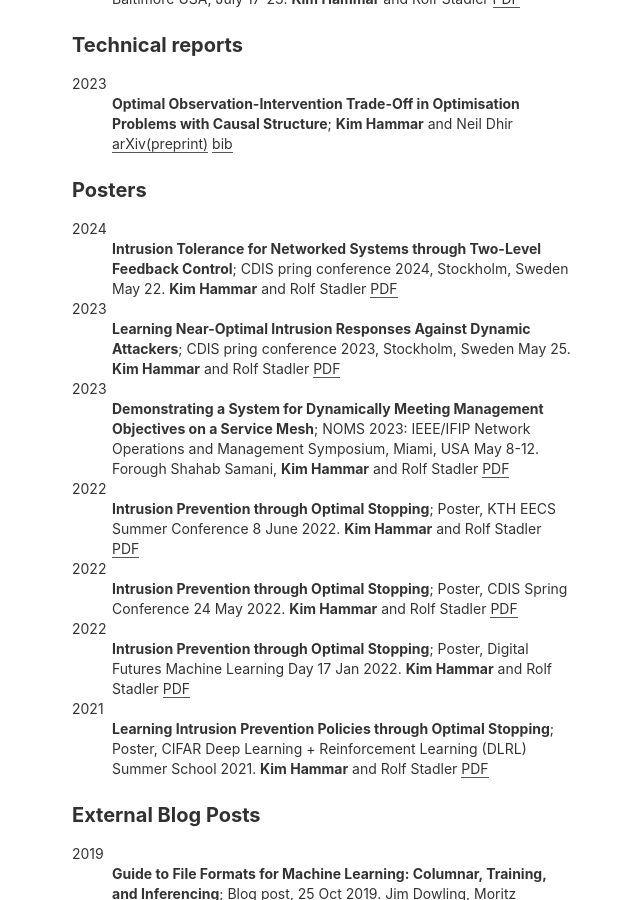
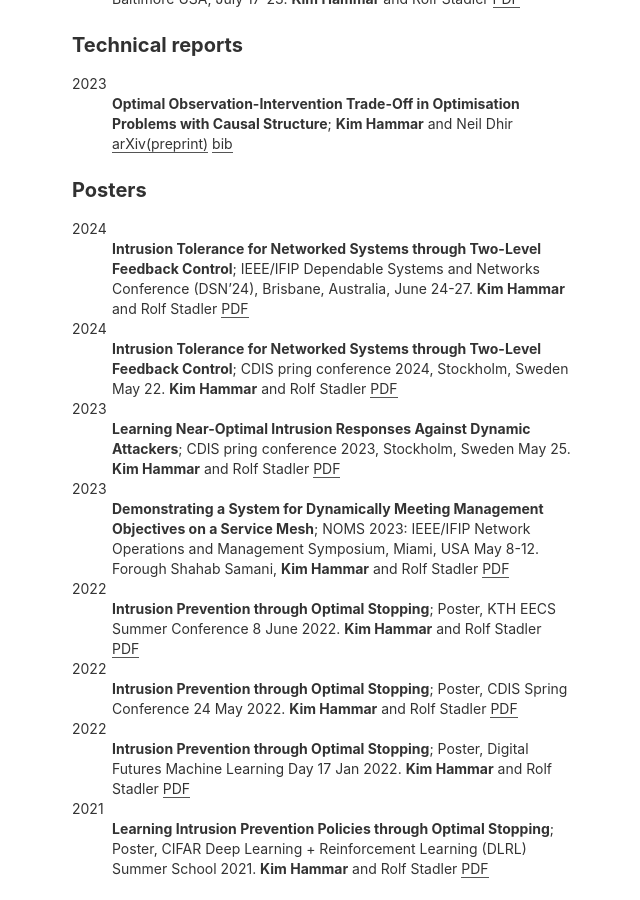
Before and after one commit to Limmen/Limmen.github.io, a Jekyll site: the page built from publications.md, in a window 1280 px wide and 900 px high, scrolled down 2979 px. Shown: the whole window, without its empty margins (318-958 px from the left). Built offline with Jekyll 4.4.1, drawn with Linux system fonts in a browser that asks for light colours.

Commit message:
add poster

```diff
--- a/publications.md
+++ b/publications.md
@@ -172,6 +172,11 @@ Mihhail Matskin
 ### Posters
 
 2024
+:   **Intrusion Tolerance for Networked Systems through Two-Level Feedback Control**; IEEE/IFIP Dependable Systems and Networks Conference (DSN'24), Brisbane, Australia, June 24-27.
+    **Kim Hammar** and Rolf Stadler
+	[PDF](/assets/papers/kim_dsn_24_poster.pdf)
+
+2024
 :   **Intrusion Tolerance for Networked Systems through Two-Level Feedback Control**; CDIS pring conference 2024, Stockholm, Sweden May 22.
     **Kim Hammar** and Rolf Stadler
 	[PDF](/assets/papers/CDIS_conf_24_hammar_stadler_poster.pdf)
```
Also changed, not shown: 1 other file.
